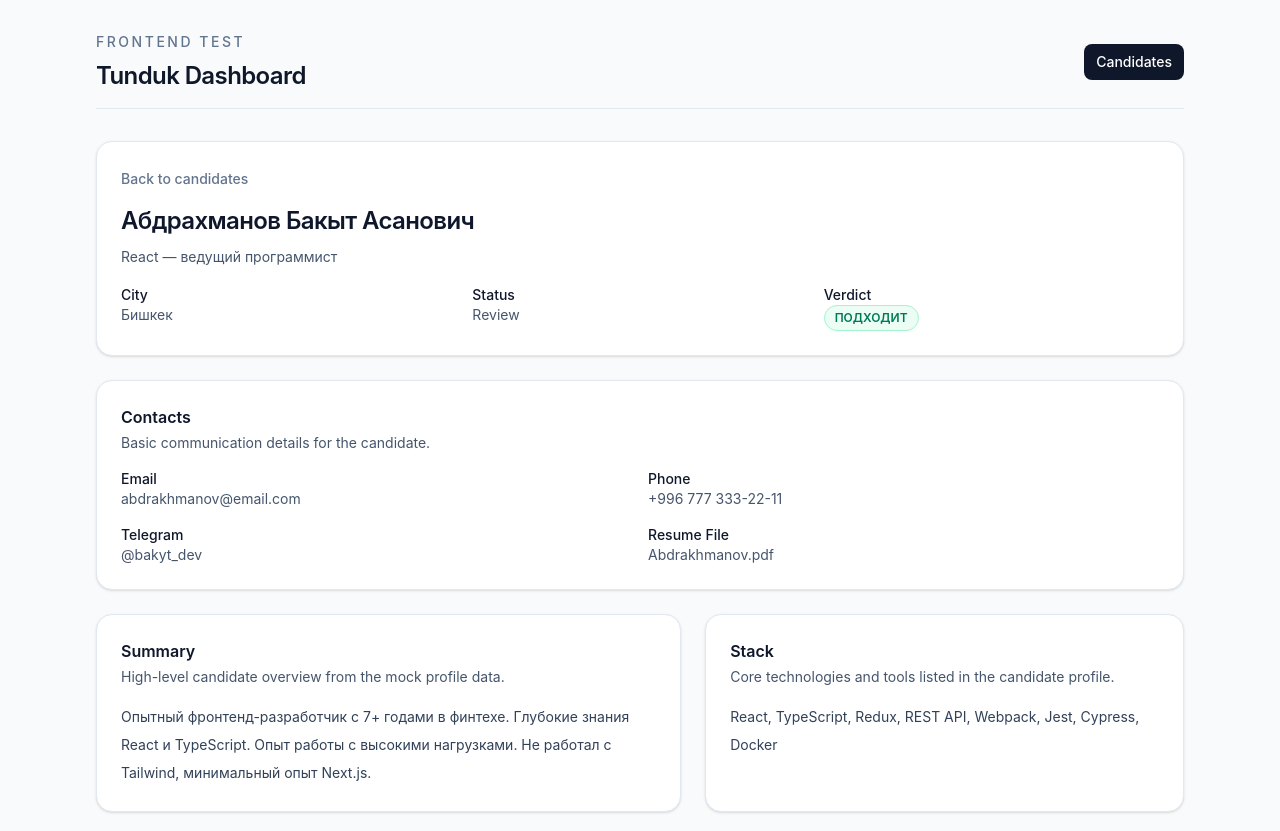
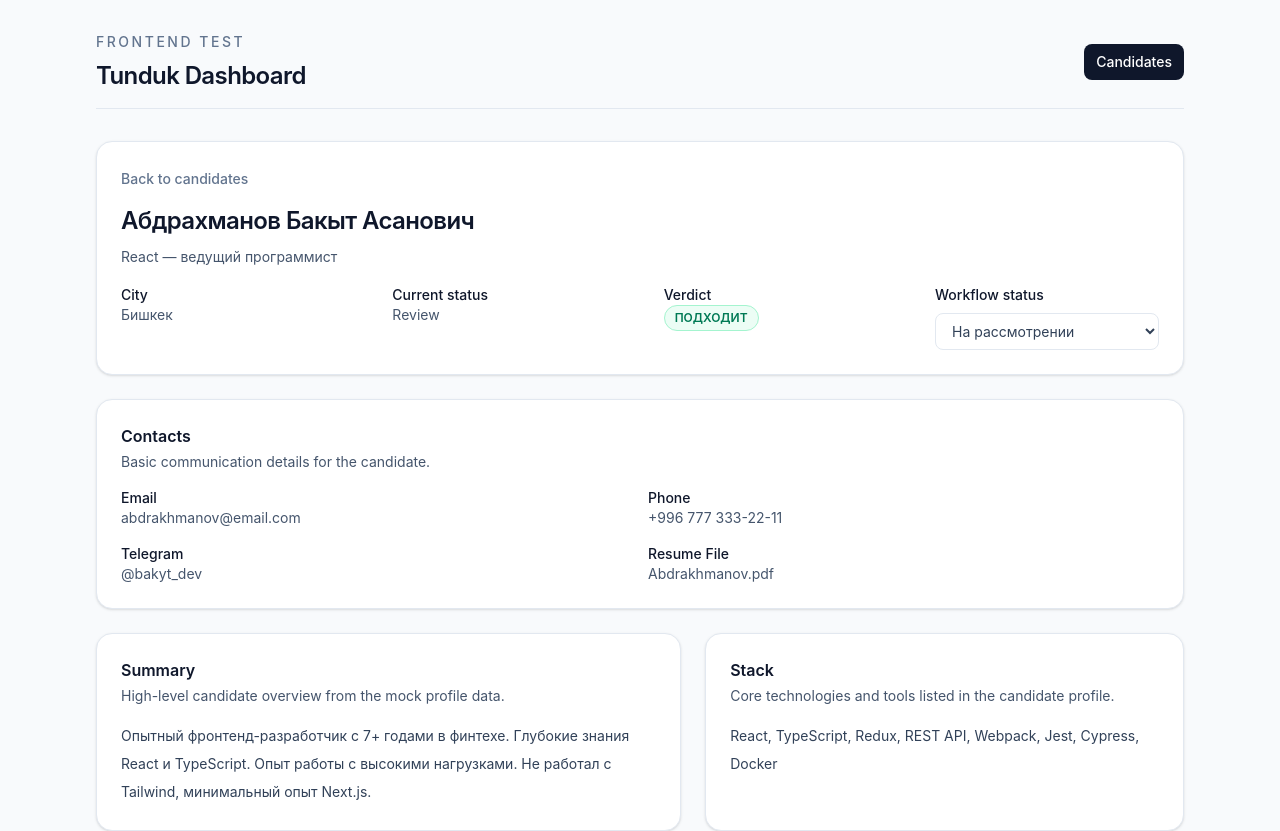
Before and after one commit to unclebusy/tunduk_dashboard, a React (Vite) app: page /candidates/abdrakhmanov in a window 1280 px wide. Shown: the top 831 px of the page. Built offline with nearby package versions, Linux system fonts and the light colour scheme.

Commit message:
Add basic workflow status editing to candidate details

```diff
--- a/src/components/CandidateDetailHeader.tsx
+++ b/src/components/CandidateDetailHeader.tsx
@@ -1,15 +1,31 @@
 import { Link } from 'react-router';
-import type { Candidate } from '../types/candidate';
+import type { Candidate, CandidateWorkflowStatus } from '../types/candidate';
 import { getVerdictBadgeClassName } from './candidateDetailStyles';
 
 interface CandidateDetailHeaderProps {
   backTo: string;
   candidate: Candidate;
+  isStatusUpdating: boolean;
+  onStatusChange: (status: CandidateWorkflowStatus) => void;
+  statusError: string | null;
 }
+
+const workflowStatusOptions: Array<{
+  label: string;
+  value: CandidateWorkflowStatus;
+}> = [
+  { label: 'Новый', value: 'new' },
+  { label: 'На рассмотрении', value: 'review' },
+  { label: 'Приглашён', value: 'invited' },
+  { label: 'Отклонён', value: 'rejected' },
+];
 
 function CandidateDetailHeader({
   backTo,
   candidate,
+  isStatusUpdating,
+  onStatusChange,
+  statusError,
 }: CandidateDetailHeaderProps) {
   return (
     <section className="rounded-2xl border border-slate-200 bg-white p-6 shadow-sm">
@@ -30,13 +46,14 @@ function CandidateDetailHeader({
           </p>
         </div>
 
+        <div className="grid gap-4 lg:grid-cols-[1fr_auto] lg:items-start">
           <dl className="grid gap-4 text-sm text-slate-600 sm:grid-cols-3">
             <div>
               <dt className="font-medium text-slate-900">City</dt>
               <dd>{candidate.city}</dd>
             </div>
             <div>
-            <dt className="font-medium text-slate-900">Status</dt>
+              <dt className="font-medium text-slate-900">Current status</dt>
               <dd className="capitalize">{candidate.status}</dd>
             </div>
             <div>
@@ -53,6 +70,37 @@ function CandidateDetailHeader({
               </dd>
             </div>
           </dl>
+
+          <div>
+            <label className="block min-w-56">
+              <span className="mb-2 block text-sm font-medium text-slate-900">
+                Workflow status
+              </span>
+              <select
+                value={candidate.status}
+                disabled={isStatusUpdating}
+                onChange={(event) =>
+                  onStatusChange(event.target.value as CandidateWorkflowStatus)
+                }
+                className="block w-full rounded-lg border border-slate-200 bg-white px-3 py-2 text-sm text-slate-700 outline-none transition-colors focus:border-slate-400 disabled:cursor-not-allowed disabled:bg-slate-50"
+              >
+                {workflowStatusOptions.map((option) => (
+                  <option key={option.value} value={option.value}>
+                    {option.label}
+                  </option>
+                ))}
+              </select>
+            </label>
+
+            {statusError ? (
+              <p className="mt-2 text-sm text-rose-700">{statusError}</p>
+            ) : null}
+
+            {isStatusUpdating ? (
+              <p className="mt-2 text-sm text-slate-500">Saving status...</p>
+            ) : null}
+          </div>
+        </div>
       </div>
     </section>
   );
--- a/src/pages/CandidateDetailPage.tsx
+++ b/src/pages/CandidateDetailPage.tsx
@@ -1,10 +1,11 @@
-import { useEffect } from 'react';
+import { useEffect, useState } from 'react';
 import { Link, useLocation, useParams } from 'react-router';
 import CandidateDetailContacts from '../components/CandidateDetailContacts';
 import CandidateDetailEvaluation from '../components/CandidateDetailEvaluation';
 import CandidateDetailHeader from '../components/CandidateDetailHeader';
 import CandidateDetailProfile from '../components/CandidateDetailProfile';
 import { useCandidatesStore } from '../store/useCandidatesStore';
+import type { CandidateWorkflowStatus } from '../types/candidate';
 
 function CandidateDetailPage() {
   const { candidateId } = useParams();
@@ -15,7 +16,33 @@ function CandidateDetailPage() {
   const isLoading = useCandidatesStore((state) => state.isCandidateDetailLoading);
   const detailError = useCandidatesStore((state) => state.candidateDetailError);
   const loadCandidateById = useCandidatesStore((state) => state.loadCandidateById);
+  const updateCandidateStatus = useCandidatesStore(
+    (state) => state.updateCandidateStatus,
+  );
   const backToCandidatesPath = `/candidates${search}`;
+  const [isStatusUpdating, setIsStatusUpdating] = useState(false);
+  const [statusError, setStatusError] = useState<string | null>(null);
+
+  async function handleStatusChange(status: CandidateWorkflowStatus) {
+    if (!candidate || candidate.status === status) {
+      return;
+    }
+
+    setIsStatusUpdating(true);
+    setStatusError(null);
+
+    try {
+      await updateCandidateStatus(candidate.id, status);
+    } catch (error) {
+      setStatusError(
+        error instanceof Error
+          ? error.message
+          : 'Failed to update candidate status.',
+      );
+    } finally {
+      setIsStatusUpdating(false);
+    }
+  }
 
   useEffect(() => {
     if (!candidateId) {
@@ -66,7 +93,13 @@ function CandidateDetailPage() {
 
   return (
     <div className="space-y-6">
-      <CandidateDetailHeader backTo={backToCandidatesPath} candidate={candidate} />
+      <CandidateDetailHeader
+        backTo={backToCandidatesPath}
+        candidate={candidate}
+        isStatusUpdating={isStatusUpdating}
+        onStatusChange={handleStatusChange}
+        statusError={statusError}
+      />
       <CandidateDetailContacts candidate={candidate} />
       <CandidateDetailProfile candidate={candidate} />
       <CandidateDetailEvaluation candidate={candidate} />
```
Lines whose indentation alone changed are shown as unchanged.
